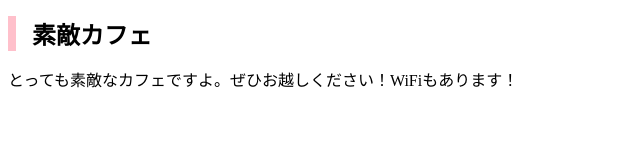
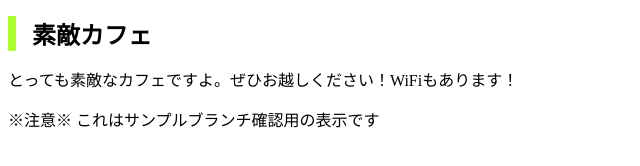
Before and after one commit to yt736ra01/mycafe, a plain HTML site: page index.html in a window 1280 px wide. Shown: the whole page, without its empty margins (0-640 px from the left). Drawn offline with Linux system fonts and the light colour scheme.

Commit message:
# sample001 サンプルブランチ確認のためにコミット・プッシュしてみる

```diff
--- a/css/styles.css
+++ b/css/styles.css
@@ -1,5 +1,6 @@
 h1 {
   font-size: 24px;
   padding-left: 16px;
-  border-left: 8px solid pink;
+  /* border-left: 8px solid pink; */
+  border-left: 8px solid greenyellow;
 }
--- a/index.html
+++ b/index.html
@@ -8,5 +8,7 @@
 <body>
   <h1>素敵カフェ</h1>
   <p>とっても素敵なカフェですよ。ぜひお越しください！WiFiもあります！</p>
+
+  <p>※注意※ これはサンプルブランチ確認用の表示です</p>
 </body>
 </html>
```
